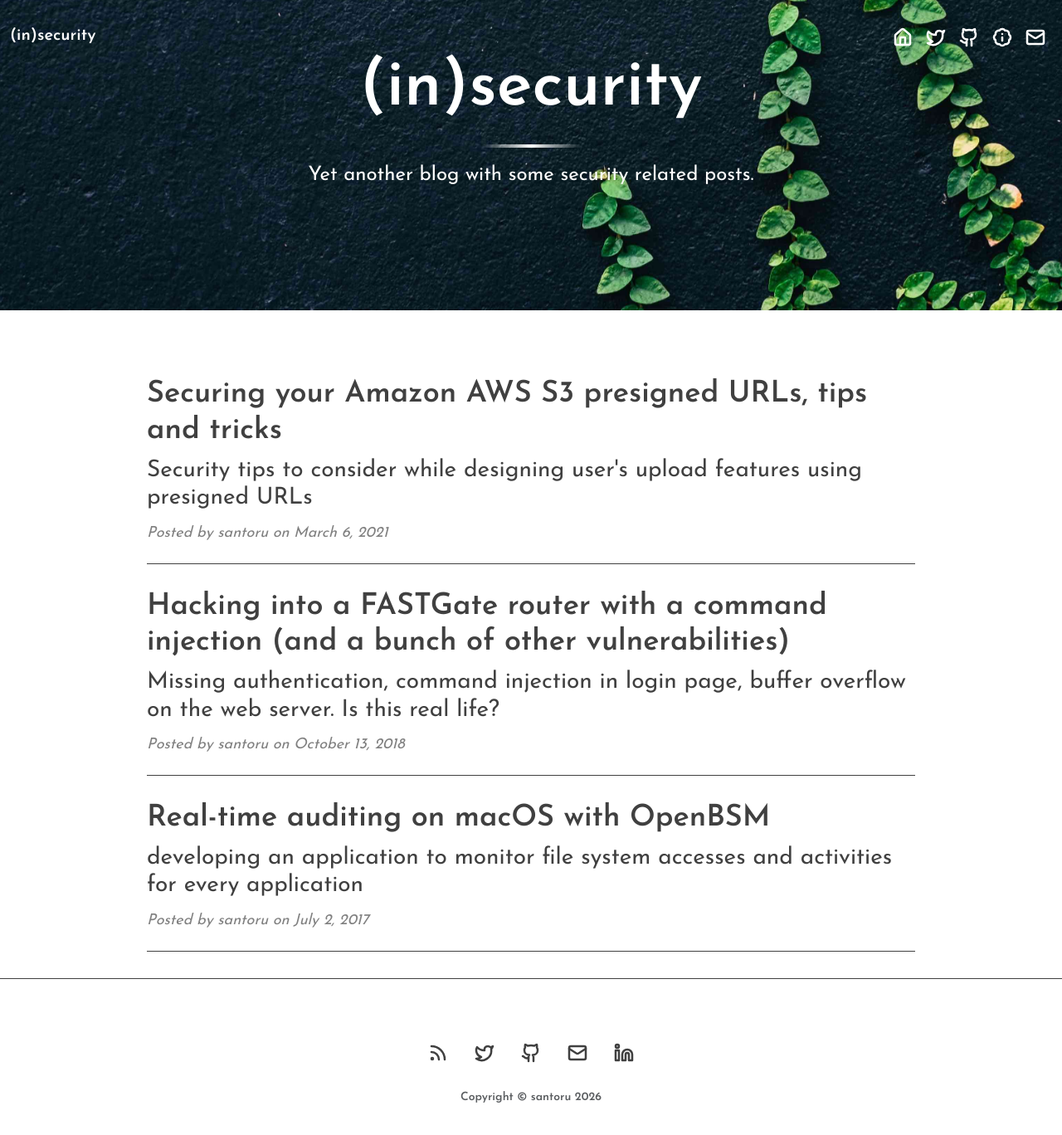
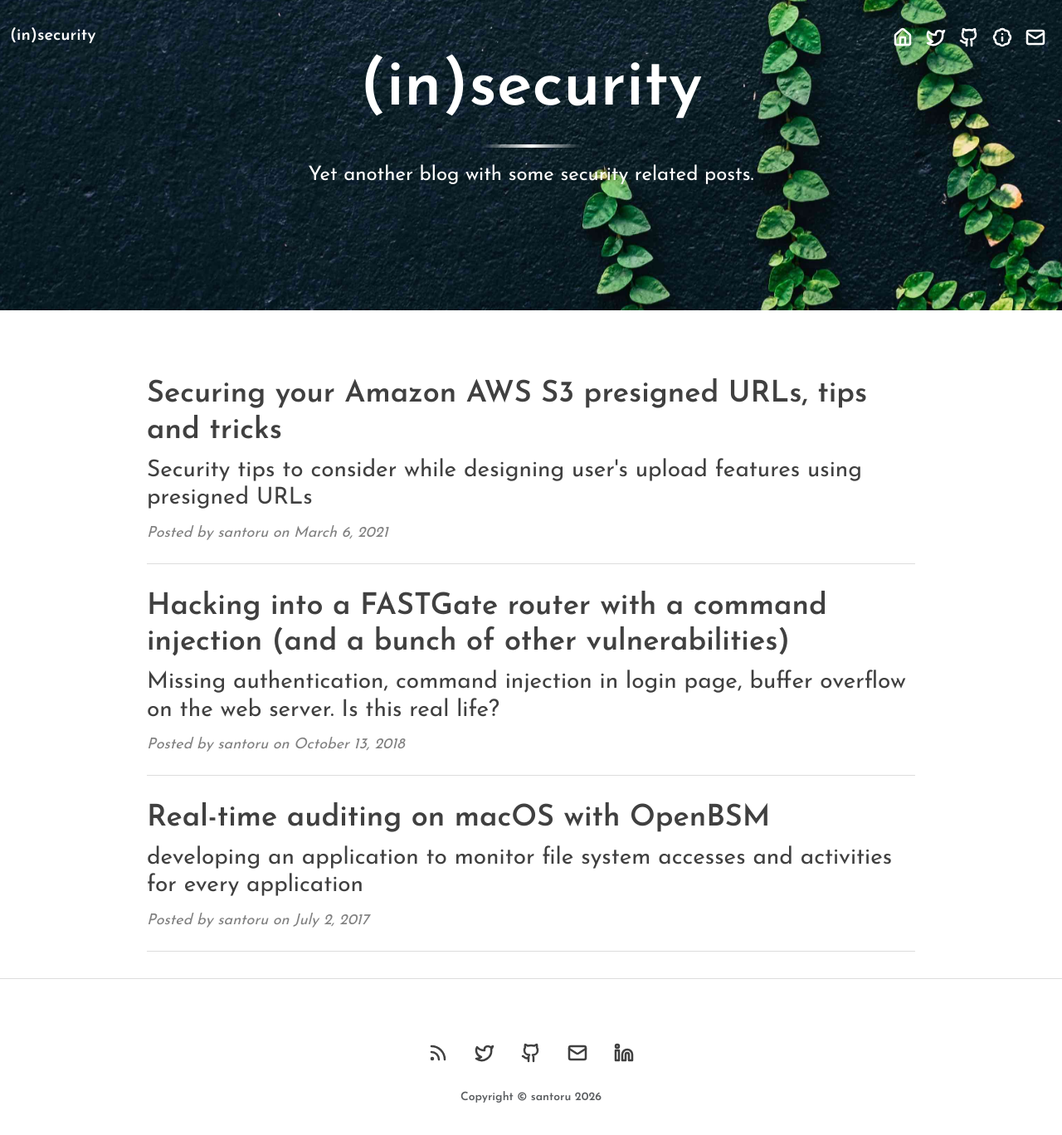
Before and after one commit to santoru/insecurity, a Jekyll site: the page built from index.html, in a window 1280 px wide and 1400 px high, scrolled down 92 px. Shown: the top 1368 px of the window at 83% size. Built offline with Jekyll 4.4.1, drawn with Linux system fonts in a browser that asks for light colours; the list of posts is cut into pages by our own code.

Commit message:
Fix hr visibility — force solid gray border color

```diff
--- a/css/clean-blog.css
+++ b/css/clean-blog.css
@@ -19,7 +19,7 @@ h1, h2, h3, h4, h5, h6 {
 a { color: #404040; text-decoration: none; }
 a:hover, a:focus { color: #0085a1; text-decoration: none; }
 a img:hover, a img:focus { cursor: zoom-in; }
-hr { opacity: 1; }
+hr { opacity: 1; border-color: #ddd; color: #ddd; }
 blockquote { color: gray; font-style: italic; border-left: 4px solid #306951; padding-left: 16px; margin-left: 0; }
 pre { padding: 16px; border-radius: 4px; overflow-x: auto; }
 .highlighter-rouge pre.highlight { padding: 16px; }
```
